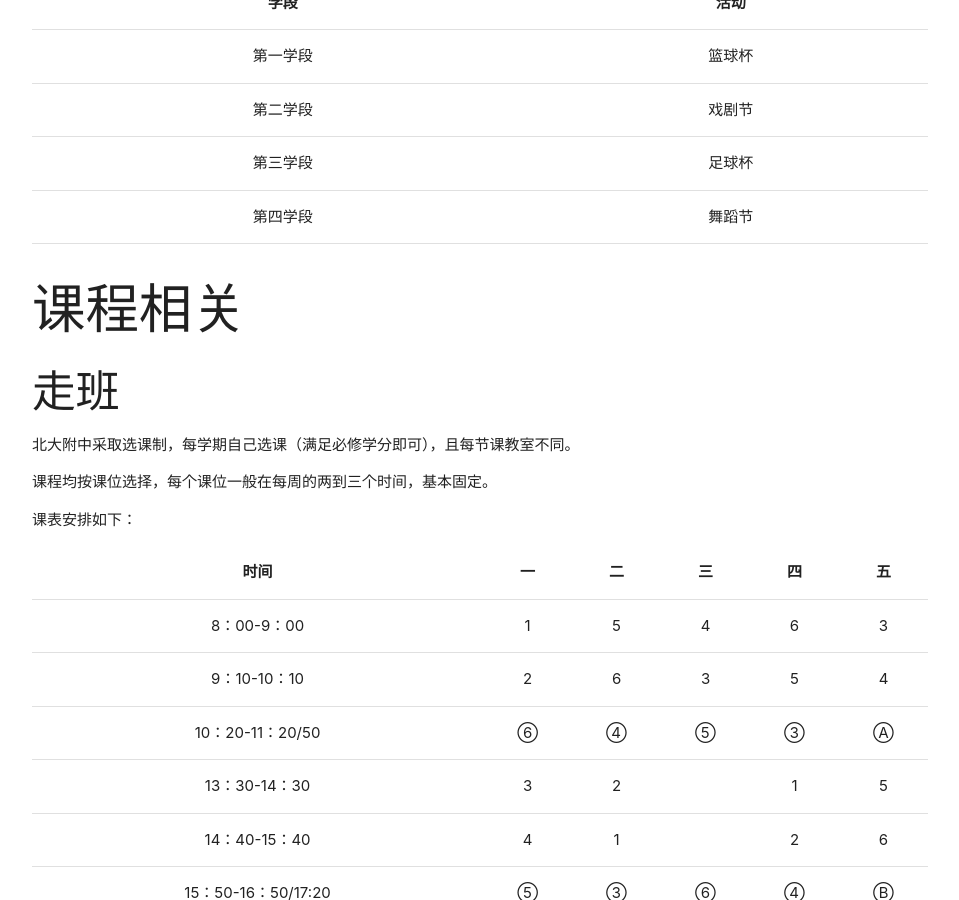
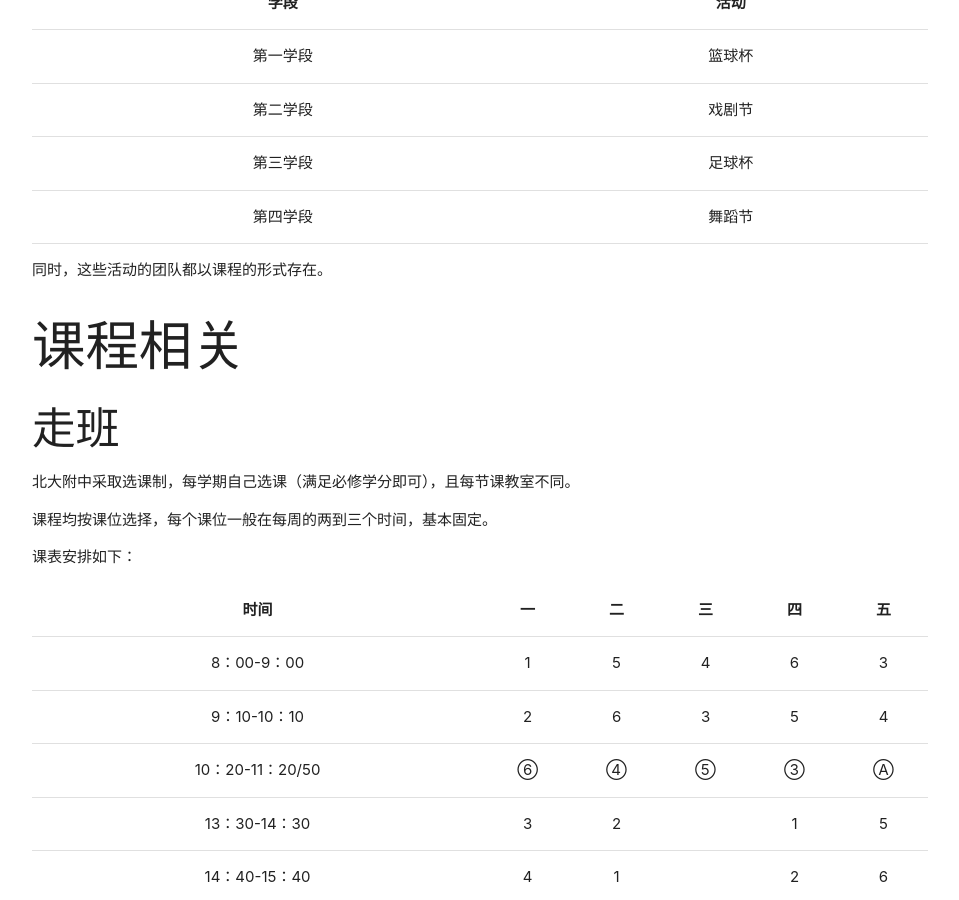
Before and after one commit to pkuschool/intro, a Jekyll site: the page built from 02-Concepts.md, in a window 1280 px wide and 900 px high, scrolled down 1619 px. Shown: the whole window, without its empty margins (160-1119 px from the left). Built offline with Jekyll 4.4.1, drawn with Linux system fonts in a browser that asks for light colours; nearby versions of some CDN libraries; our own code applies the rules of GitHub Pages for plain Markdown files.

Commit message:
Update 02-Concepts.md

```diff
--- a/02-Concepts.md
+++ b/02-Concepts.md
@@ -46,6 +46,8 @@ author:
 |第二学段|戏剧节|
 |第三学段|足球杯|
 |第四学段|舞蹈节|
+
+同时，这些活动的团队都以课程的形式存在。
 
 ## 课程相关
 
```
